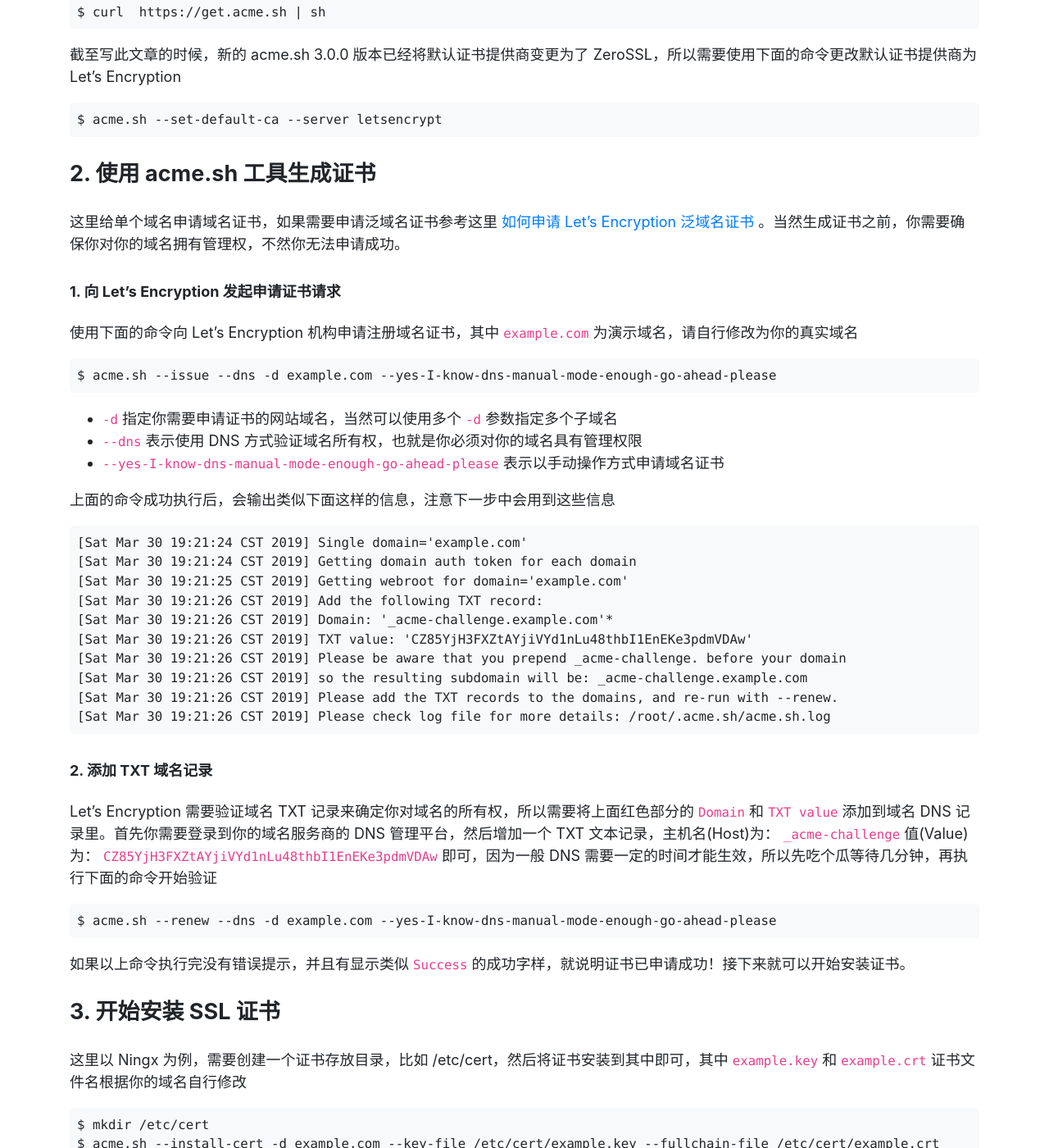
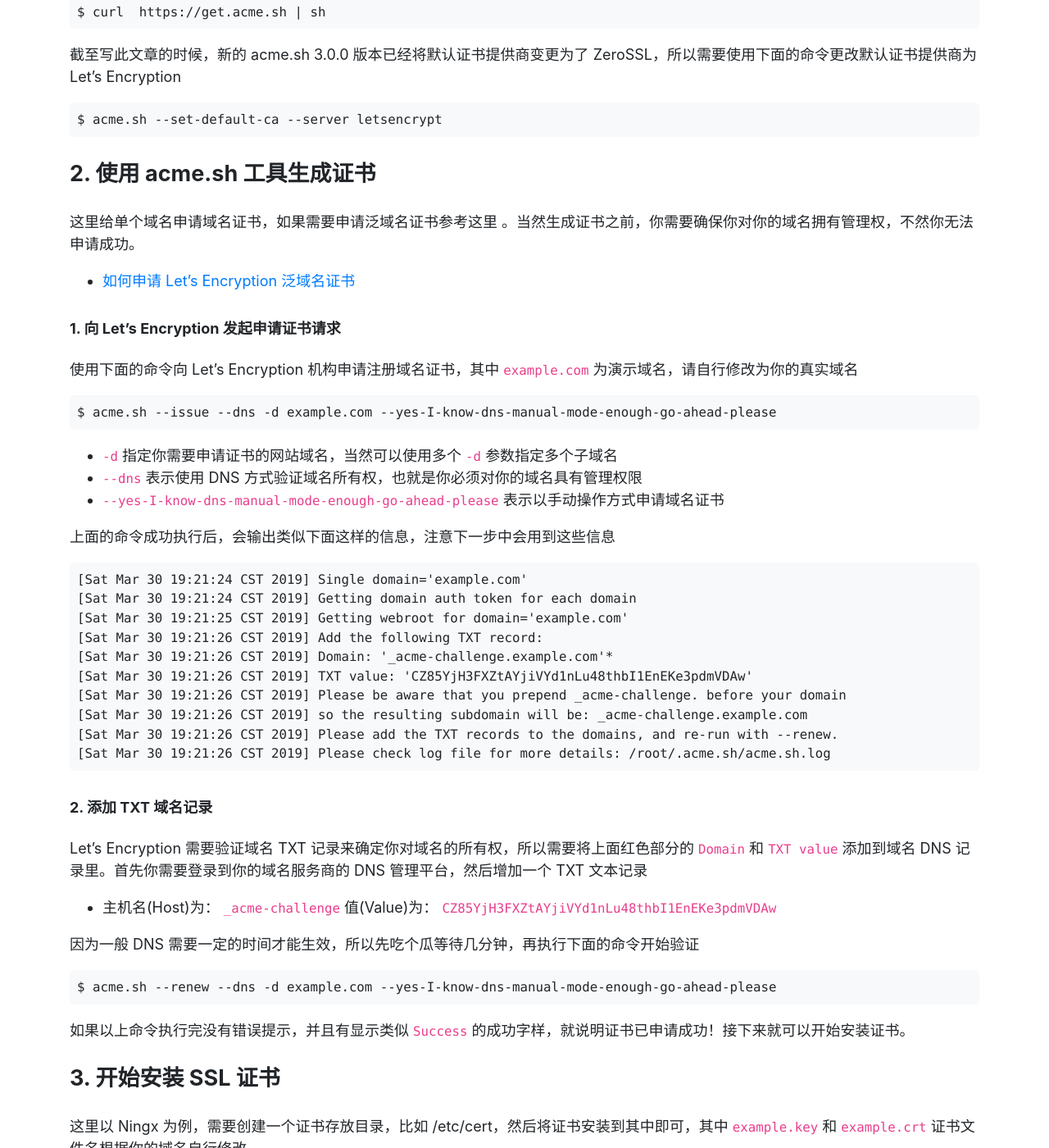
Before and after one commit to ehsud/blog, a Jekyll site: the page built from nginx/how-to-use-let's-encryption-certificate.md, in a window 1280 px wide and 1400 px high, scrolled down 629 px. Shown: the whole window at 82% size. Built offline with Jekyll 4.4.1, drawn with Linux system fonts in a browser that asks for light colours.

````diff
--- a/nginx/how-to-use-let's-encryption-certificate.md
+++ b/nginx/how-to-use-let's-encryption-certificate.md
@@ -28,7 +28,9 @@ $ acme.sh --set-default-ca --server letsencrypt
 
 ### 2. 使用 acme.sh 工具生成证书
 
-这里给单个域名申请域名证书，如果需要申请泛域名证书参考这里 [如何申请 Let's Encryption 泛域名证书](/nginx/how-to-use-let's-encryption-wildcard-certificate.html) 。当然生成证书之前，你需要确保你对你的域名拥有管理权，不然你无法申请成功。
+这里给单个域名申请域名证书，如果需要申请泛域名证书参考这里 。当然生成证书之前，你需要确保你对你的域名拥有管理权，不然你无法申请成功。
+
+- [如何申请 Let's Encryption 泛域名证书](/nginx/how-to-use-let's-encryption-wildcard-certificate.html)
 
 #### 1. 向 Let's Encryption 发起申请证书请求
 
@@ -59,7 +61,11 @@ $ acme.sh --issue --dns -d example.com --yes-I-know-dns-manual-mode-enough-go-ah
 
 #### 2. 添加 TXT 域名记录
 
-Let's Encryption 需要验证域名 TXT 记录来确定你对域名的所有权，所以需要将上面红色部分的 `Domain` 和 `TXT value` 添加到域名 DNS 记录里。首先你需要登录到你的域名服务商的 DNS 管理平台，然后增加一个 TXT 文本记录，主机名(Host)为： `_acme-challenge`  值(Value)为： `CZ85YjH3FXZtAYjiVYd1nLu48thbI1EnEKe3pdmVDAw` 即可，因为一般 DNS 需要一定的时间才能生效，所以先吃个瓜等待几分钟，再执行下面的命令开始验证
+Let's Encryption 需要验证域名 TXT 记录来确定你对域名的所有权，所以需要将上面红色部分的 `Domain` 和 `TXT value` 添加到域名 DNS 记录里。首先你需要登录到你的域名服务商的 DNS 管理平台，然后增加一个 TXT 文本记录
+
+- 主机名(Host)为： `_acme-challenge`  值(Value)为： `CZ85YjH3FXZtAYjiVYd1nLu48thbI1EnEKe3pdmVDAw`
+
+因为一般 DNS 需要一定的时间才能生效，所以先吃个瓜等待几分钟，再执行下面的命令开始验证
 
 ```
 $ acme.sh --renew --dns -d example.com --yes-I-know-dns-manual-mode-enough-go-ahead-please
````
